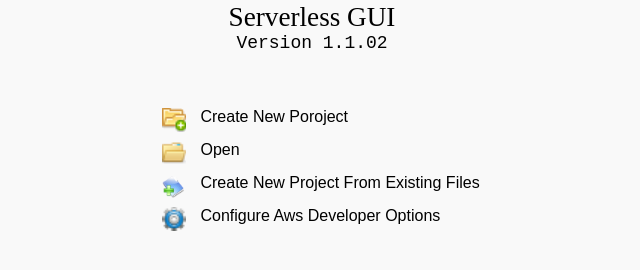
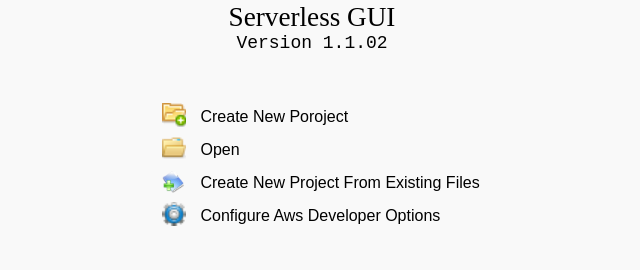
Before and after one commit to MuhammadMohsin/serverlessGUI, an Electron app: page index.html in a window 1280 px wide. Shown: the part 58-328 px from the top of the page, without its empty margins (328-968 px from the left). Drawn offline with nearby package versions, Linux system fonts and the light colour scheme; some packages are replaced by stand-ins of ours.

Commit message:
wrap project options into a tag

```diff
--- a/client/css/home.css
+++ b/client/css/home.css
@@ -52,6 +52,10 @@
 .mainscreen-container > .project-options ul> li img{
     height: 24px;
     position: relative;
-    top: 10px;
+    top: 5px;
     right: 10px
 }
+.mainscreen-container > .project-options ul> li a{
+    text-decoration: none;
+    color: black;
+}
--- a/client/views/partials/home.html
+++ b/client/views/partials/home.html
@@ -14,18 +14,19 @@
         <ul>
             <li>
                 <img src="client/assets/newfolder.png">
-                create new poroject</li>
+                <a href="javascript:void(0)">create new poroject </a>
+            </li>
             <li>
                 <img src="client/assets/openfolder.png">
-                open
+                <a href="javascript:void(0)">open</a>
             </li>
             <li>
                 <img src="client/assets/existing.png">
-                create new project from existing files
+                <a href="javascript:void(0)">create new project from existing files</a>
             </li>
             <li>
                 <img src="client/assets/setting.png">
-                configure aws developer options
+                <a href="javascript:void(0)">configure aws developer options</a>
             </li>
         </ul>
     </div>
```
